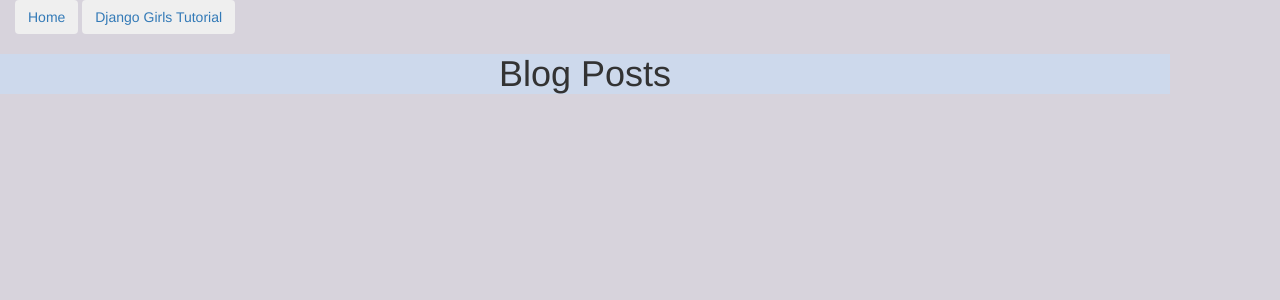
After one commit to nelliesnoodles/My-Website, a Django app: page /blog in a window 1280 px wide. The commit adds this page. Shown: the top 300 px of the page. Run offline with Django 3.2, Linux system fonts and the light colour scheme; data that the repository does not hold is empty; some libraries are stand-ins or nearby versions.

Commit message:
11-20-18 website update

```diff
--- a/blog/models.py
+++ b/blog/models.py
@@ -12,7 +12,7 @@ class Post(models.Model):
     publish_date = models.DateTimeField(blank=True, null=True)
 
     def publish(self):
-        self.published_date = timezone.now()
+        self.publish_date = timezone.now()
         self.save()
     def __str__(self):
         return self.title
--- /dev/null
+++ b/blog/templates/blog/blog_trial.html
@@ -0,0 +1,41 @@
+<!doctype html>
+{% load staticfiles %}
+<html>
+
+<head>
+    <meta charset="utf-8">
+    <title>Nellie's Noodles</title>
+    <link rel="stylesheet" href="//maxcdn.bootstrapcdn.com/bootstrap/3.2.0/css/bootstrap.min.css">
+    <link rel="stylesheet" href="//maxcdn.bootstrapcdn.com/bootstrap/3.2.0/css/bootstrap-theme.min.css">
+
+</head>
+
+<body style="background-color: #D7D3DC; display: inline-block;">
+
+      <div class="container" style="margin: auto;">
+
+          <a href="/"><button type="button" class="btn btn-secondary">Home</button></a>
+            <a href="https://tutorial.djangogirls.org/en/django_templates/"><button type="button" class="btn btn-secondary">Django Girls Tutorial</button></a>
+
+      </div>
+      <div class="banner" style="text-align: center; background-color: #CDD9EC">
+<h1>Blog Posts</h1>
+</div>
+
+{% for post in posts %}
+    <div class='jumbotron'>
+        <p>published: {{ post.published_date }}</p>
+        <h2><a href="">{{ post.title }}</a></h2>
+        <p>{{ post.text|linebreaksbr }}</p>
+    </div>
+{% endfor %}
+
+<br>
+
+
+
+
+
+</body>
+
+</html>
--- a/blog/urls.py
+++ b/blog/urls.py
@@ -3,4 +3,5 @@ from . import views
 
 urlpatterns = [
     path('', views.post_list, name='post_list'),
+    path('blog', views.blog_list, name='blogger'),
 ]
--- a/blog/views.py
+++ b/blog/views.py
@@ -1,4 +1,11 @@
 from django.shortcuts import render
+from django.utils import timezone
+from .models import Post
 
 def post_list(request):
     return render(request, 'blog/under_construction.html', {})
+
+def blog_list(request):
+    #Use this on separate html link
+    posts = Post.objects.filter(publish_date__lte=timezone.now()).order_by('publish_date')
+    return render(request, 'blog/blog_trial.html', {'posts':posts})
--- a/mysite/settings.py
+++ b/mysite/settings.py
@@ -25,7 +25,7 @@ SECRET_KEY = '@euep71+m*ckj-5mxbfb$lu0$pv(xdd*$$+uughz-9(ov_3=ia'
 # SECURITY WARNING: don't run with debug turned on in production!
 DEBUG = True
 
-ALLOWED_HOSTS = ['127.0.0.1', '.pythonanywhere.com']
+ALLOWED_HOSTS = ['localhost', '127.0.0.1', '.pythonanywhere.com']
 
 
 # Application definition
--- a/mysite/urls.py
+++ b/mysite/urls.py
@@ -19,4 +19,5 @@ from django.urls import path, include
 urlpatterns = [
     path('admin/', admin.site.urls),
     path('', include('blog.urls')),
+    path('/blog', include('blog.urls')),
 ]
```
Also changed, not shown: blog/templates/blog/under_construction.html (+6 -6 lines).
